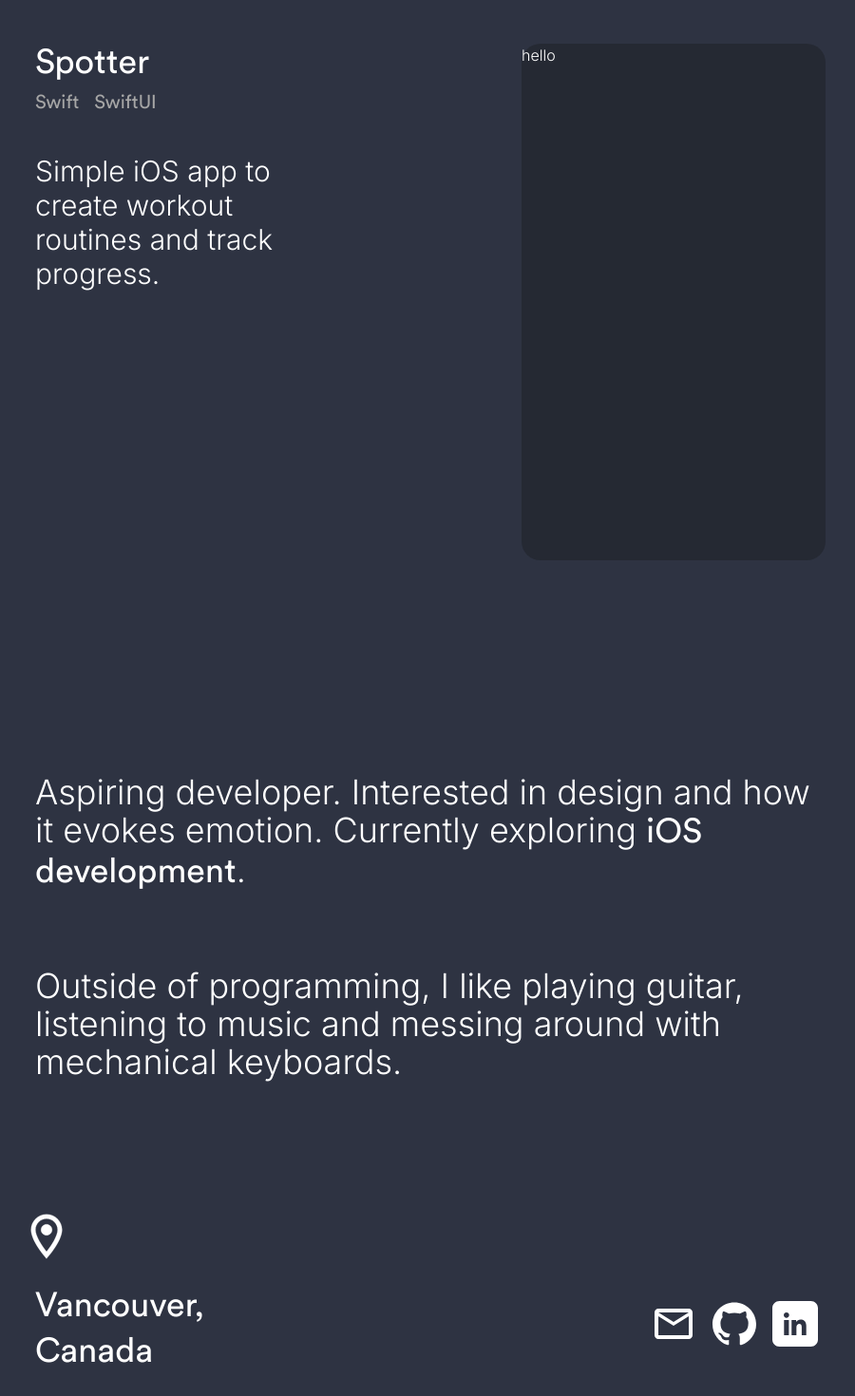
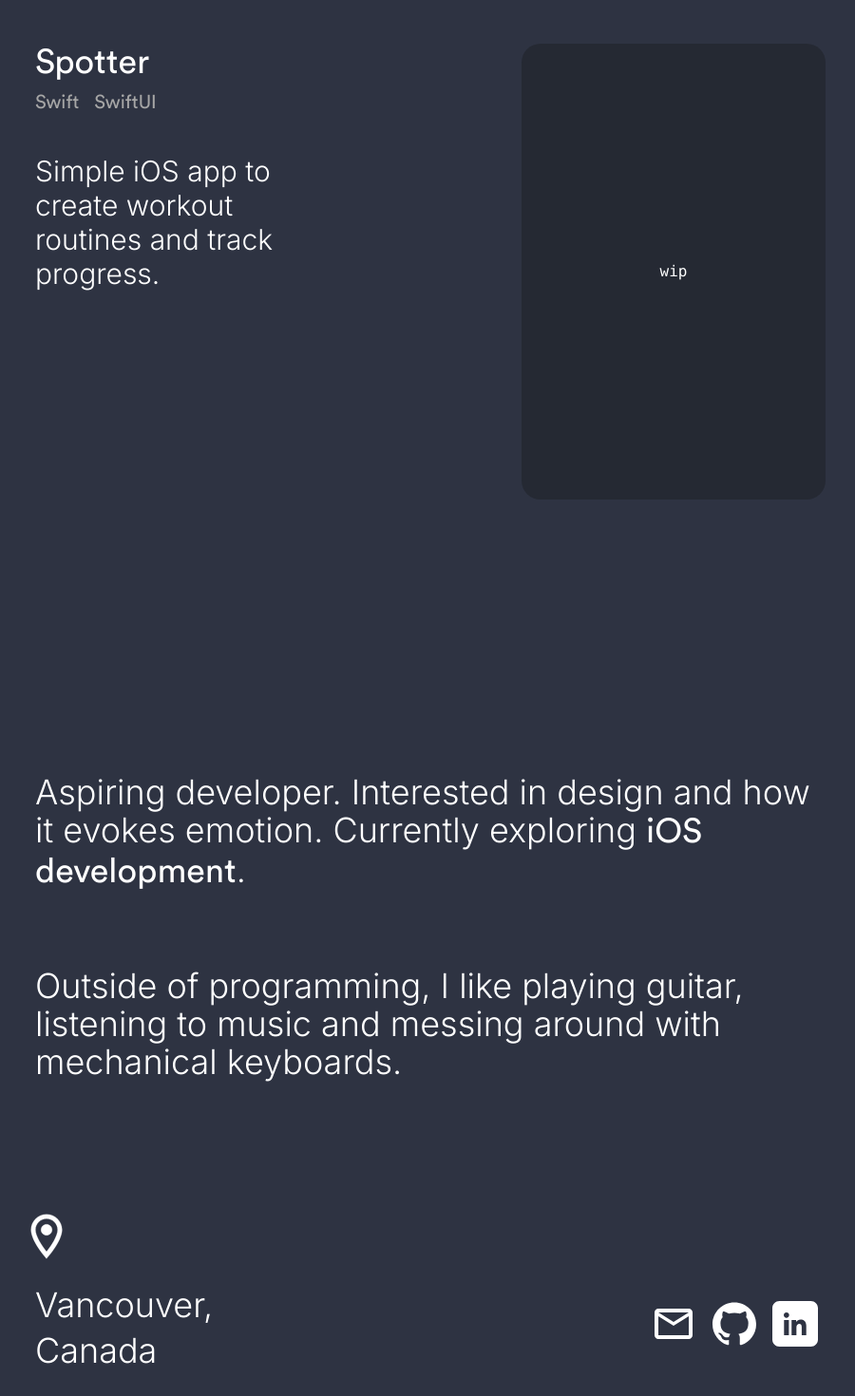
Before and after one commit to nevadoj/nevadoj.github.io, a React (Create React App) app: page / in a window 1280 px wide. Shown: the part 1042-2512 px from the top of the page at 95% size, without its empty margins (187-1087 px from the left). Built offline with nearby package versions, Linux system fonts and the light colour scheme; the HTML template or start-up script is replaced by a standard one; a web font is replaced by a local one.

Commit message:
adjust location fontweight and project details

```diff
--- a/src/components/About.js
+++ b/src/components/About.js
@@ -49,8 +49,8 @@ export default function About() {
                             </svg>
                         </div>
 
-                        <h2 className="text-4xl pt-6">Vancouver,</h2>
-                        <h2 className="text-4xl pt-2">Canada</h2>
+                        <h2 className="text-4xl font-light pt-6">Vancouver,</h2>
+                        <h2 className="text-4xl font-light pt-2">Canada</h2>
                     </div>
 
                     <div className="flex justify-evenly pt-8 pl-2 sm:pt-24">
--- a/src/components/Projects.js
+++ b/src/components/Projects.js
@@ -5,6 +5,7 @@ export default function Projects() {
     <div name="projects" className="h-screen w-full bg-altbg text-white">
       <div className="max-w-screen-lg mx-auto flex flex-col">
         <div className="font-light max-w-4xl mx-24 my-24 pt-20">
+          {/* <p className='font-mono pb-16 text-xl'>projects</p> */}
             <div className='flex flex-wrap sm:justify-between'>
               <div>
                 <p className="text-4xl font-medium">Spotter</p>
@@ -15,9 +16,11 @@ export default function Projects() {
                 <p className='text-3xl py-8 w-64'>Simple iOS app to create workout routines and track progress.</p>
               </div>
 
-              <div class="box-border h-[34rem] w-80 rounded-[20px] bg-altbg-dark">
-                <p>hello</p>
-              </div>
+              <a href='https://github.com/' target="blank" rel="noreferrer">
+                <div class="box-border h-[30rem] w-80 rounded-[20px] bg-altbg-dark grid place-content-center 2xl:h-[34rem]">
+                  <p className='font-mono'>wip</p>
+                </div>
+              </a>
             </div>
 
         </div>
```
